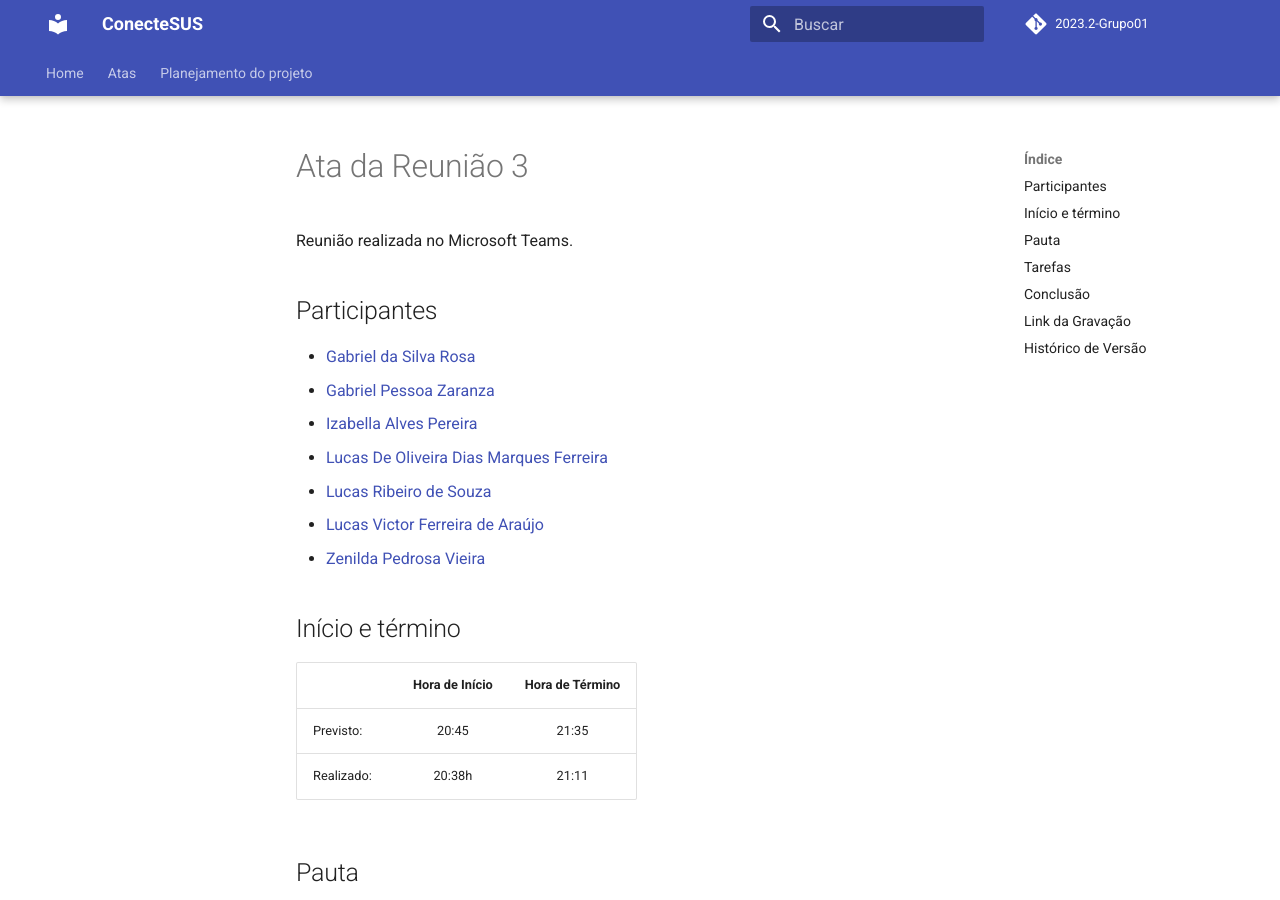
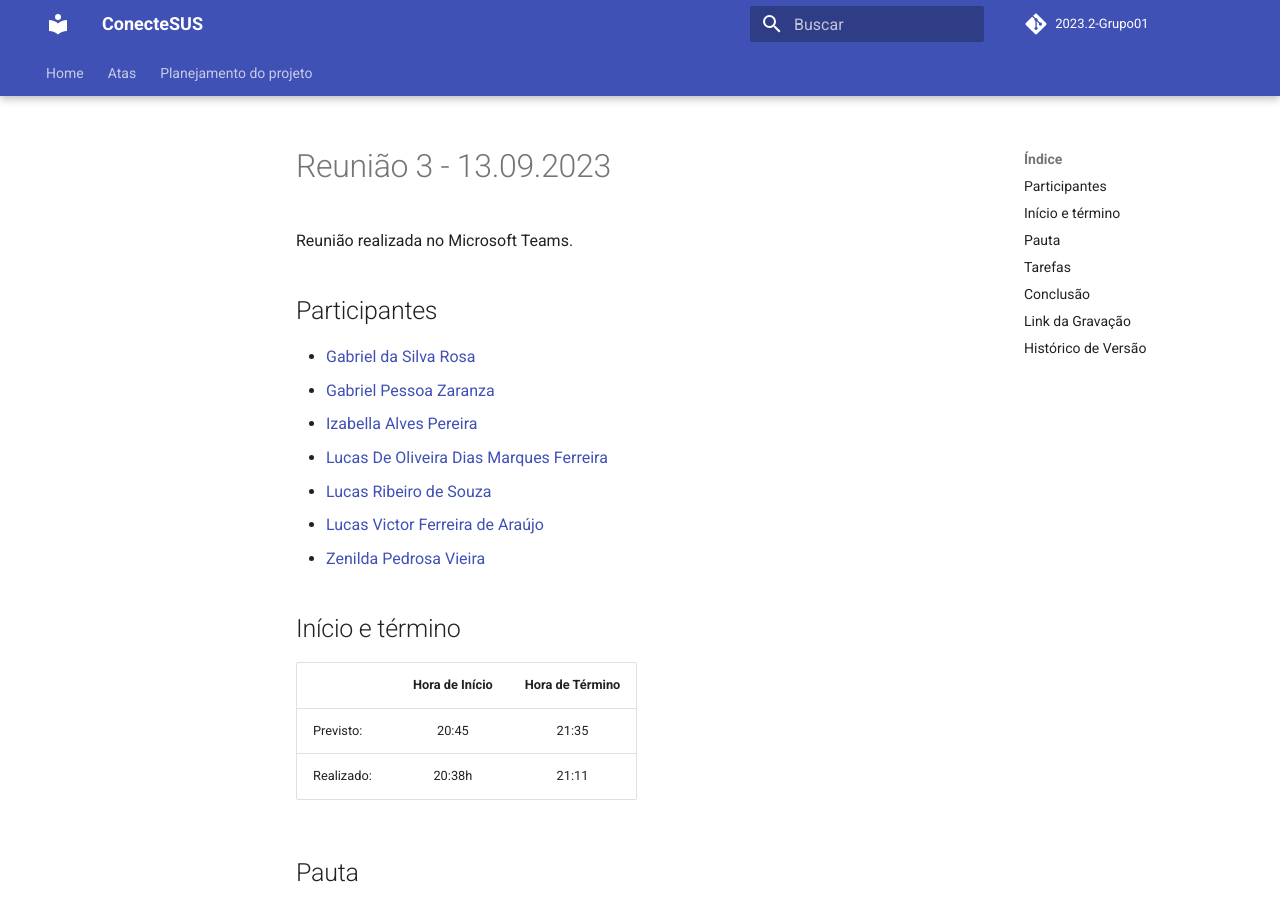
Before and after one commit to Requisitos-de-Software/2023.2-Economia-DF, an MkDocs documentation site: the page built from docs/atas/Reunião 3 - 13.09.2023.md, in a window 1280 px wide and 900 px high. Built offline with MkDocs 1.6.1 and Material for MkDocs 9.7.7, drawn with Linux system fonts in a browser that asks for light colours; comment, search, counter and statistics services are not loaded.

Commit message:
Update Reunião 3 - 13.09.2023.md

```diff
--- a/docs/atas/Reunião 3 - 13.09.2023.md
+++ b/docs/atas/Reunião 3 - 13.09.2023.md
@@ -1,4 +1,4 @@
-# Ata da Reunião 3
+# Reunião 3 - 13.09.2023
 
 Reunião realizada no Microsoft Teams.
 
```
